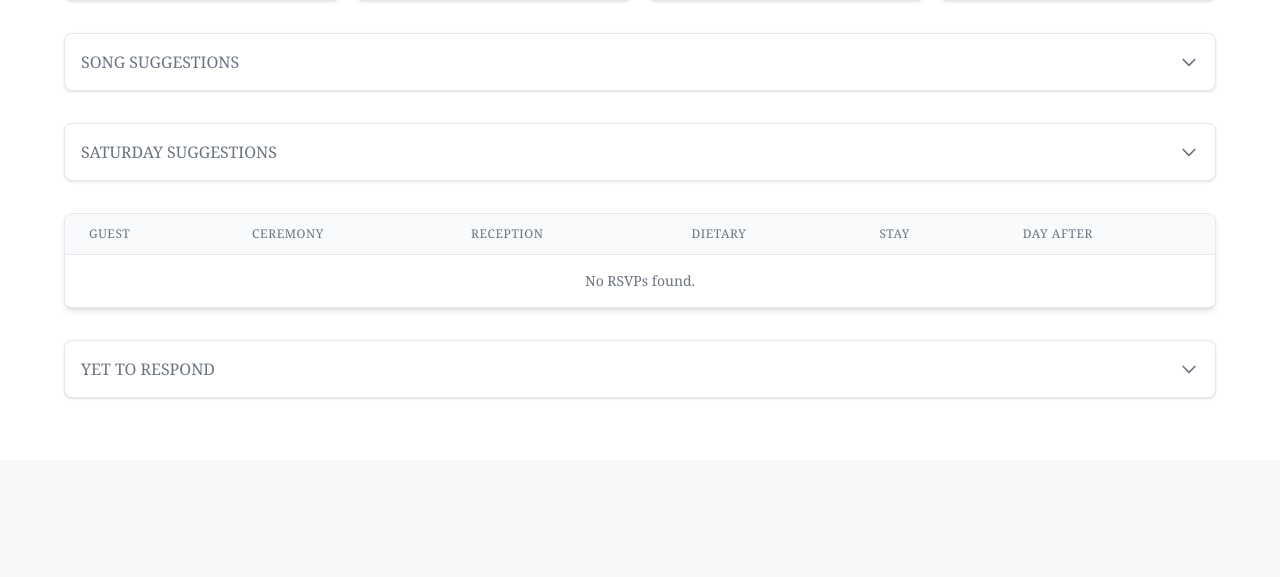
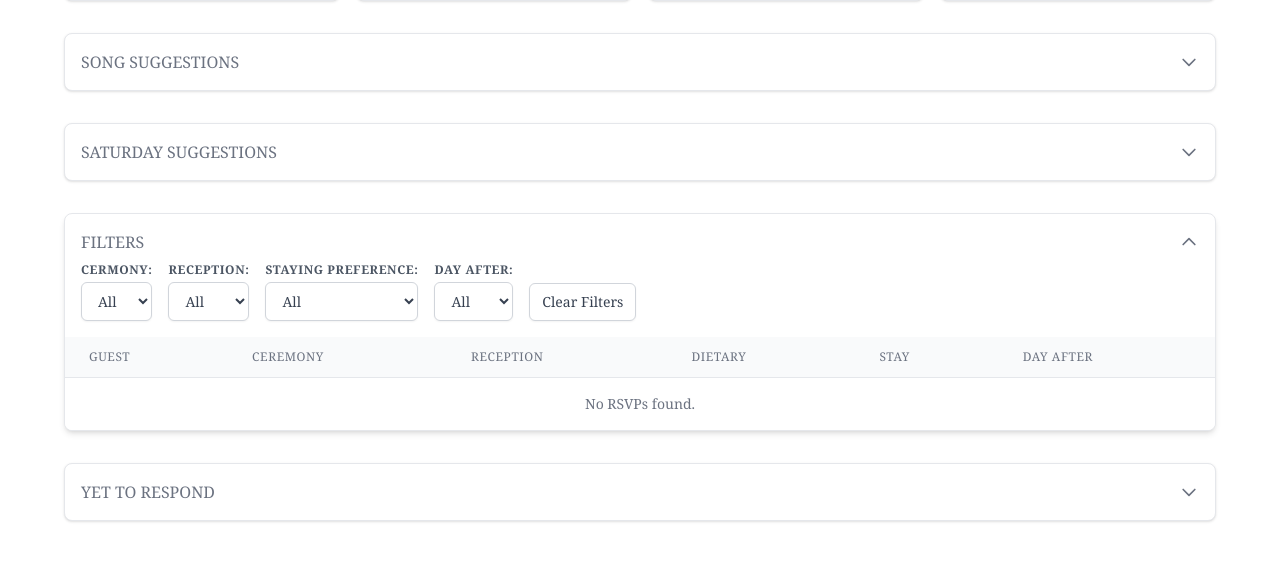
Before and after one commit to mbgeorge48/wedding-planner-be, a Django app: template project/interfaces/web/templates/rsvp_manage.html in a window 1280 px wide. Shown: the part 340-917 px from the top of the page. Before the commit the page ends 739 px from the top, so only its background shows below. Run offline with Django 5.2, Linux system fonts and the light colour scheme; the template is opened without the code that fills it, so the values that code supplies are empty; style sheets or scripts are compiled from the project's sources; some libraries are stand-ins or nearby versions.

Commit message:
Add a bunch of JS filtering

```diff
--- a/project/interfaces/web/templates/components/rsvp/rsvp_table.html
+++ b/project/interfaces/web/templates/components/rsvp/rsvp_table.html
@@ -1,4 +1,68 @@
-<div class="overflow-x-auto">
+<div class="overflow-x-auto"
+     x-data="{ filterCermony: 'all', filterReception: 'all', filterStayingPreference: 'all', filterDayAfter: 'all', matchRow(ceremony, reception, staying_preference, day_after) { let keyCermony = this.filterCermony === 'all' || ceremony === this.filterCermony; let keyReception = this.filterReception === 'all' || reception === this.filterReception; let keyStayingPreference = this.filterStayingPreference === 'all' || staying_preference === this.filterStayingPreference; let keyDayAfter = this.filterDayAfter === 'all' || day_after === this.filterDayAfter;  return keyCermony && keyReception && keyStayingPreference && keyDayAfter; } }">
+    <div class="px-4 pt-4 mb-4" x-data="{ open: true }">
+        <button @click="open = !open"
+                class="flex items-center justify-between w-full focus:outline-none">
+            <h3 class="font-medium text-gray-500 uppercase">Filters</h3>
+            <span class="text-gray-500 transition-transform duration-200"
+                  :class="{ 'rotate-180': open }">
+                <svg class="w-5 h-5" fill="none" stroke="currentColor" viewBox="0 0 24 24">
+                    <path stroke-linecap="round" stroke-linejoin="round" stroke-width="2" d="M19 9l-7 7-7-7"></path>
+                </svg>
+            </span>
+        </button>
+        <div x-show="open"
+             x-transition
+             class="flex flex-row flex-wrap items-end content-end justify-start gap-4 mt-2">
+            <div class="w-full sm:w-auto">
+                <label class="block mb-1 text-xs font-semibold tracking-wider text-gray-600 uppercase">Cermony:</label>
+                <select x-model="filterCermony"
+                        class="block w-full px-3 py-2 text-sm text-gray-700 transition duration-150 ease-in-out bg-white border border-gray-300 rounded-md shadow-sm focus:outline-none focus:ring-2 focus:ring-indigo-500 focus:border-indigo-500">
+                    >
+                    <option value="all">All</option>
+                    <option value="yes">Yes</option>
+                    <option value="no">No</option>
+                </select>
+            </div>
+            <div class="w-full sm:w-auto">
+                <label class="block mb-1 text-xs font-semibold tracking-wider text-gray-600 uppercase">Reception:</label>
+                <select x-model="filterReception"
+                        class="block w-full px-3 py-2 text-sm text-gray-700 transition duration-150 ease-in-out bg-white border border-gray-300 rounded-md shadow-sm focus:outline-none focus:ring-2 focus:ring-indigo-500 focus:border-indigo-500">
+                    >
+                    <option value="all">All</option>
+                    <option value="yes">Yes</option>
+                    <option value="no">No</option>
+                </select>
+            </div>
+            <div class="w-full sm:w-auto">
+                <label class="block mb-1 text-xs font-semibold tracking-wider text-gray-600 uppercase">Staying Preference:</label>
+                <select x-model="filterStayingPreference"
+                        class="block w-full px-3 py-2 text-sm text-gray-700 transition duration-150 ease-in-out bg-white border border-gray-300 rounded-md shadow-sm focus:outline-none focus:ring-2 focus:ring-indigo-500 focus:border-indigo-500">
+                    >
+                    <option value="all">All</option>
+                    <option value="yurt">Yurt</option>
+                    <option value="camp">Camp</option>
+                    <option value="hotel">Hotel</option>
+                    <option value="unknown">Unknown</option>
+                </select>
+            </div>
+            <div class="w-full sm:w-auto">
+                <label class="block mb-1 text-xs font-semibold tracking-wider text-gray-600 uppercase">Day After:</label>
+                <select x-model="filterDayAfter"
+                        class="block w-full px-3 py-2 text-sm text-gray-700 transition duration-150 ease-in-out bg-white border border-gray-300 rounded-md shadow-sm focus:outline-none focus:ring-2 focus:ring-indigo-500 focus:border-indigo-500">
+                    >
+                    <option value="all">All</option>
+                    <option value="yes">Yes</option>
+                    <option value="no">No</option>
+                </select>
+            </div>
+            <button type="button"
+                    @click="filterCermony = 'all'; filterReception = 'all'; filterStayingPreference = 'all'; filterDayAfter = 'all';"
+                    class="inline-flex items-center px-3 py-2 text-sm font-medium text-gray-700 bg-white border border-gray-300 rounded-md shadow-sm hover:bg-gray-50 focus:outline-none focus:ring-2 focus:ring-offset-2 focus:ring-indigo-500">
+                Clear Filters
+            </button>
+        </div>
+    </div>
     <table class="min-w-full divide-y divide-gray-200">
         <thead class="bg-gray-50">
             <tr>
@@ -36,7 +100,8 @@
                         </td>
                     </tr>
                 {% endifchanged %}
-                <tr class="hover:bg-gray-50">
+                <tr x-show="matchRow('{{ rsvp.can_come_to_ceremony|yesno:'yes,no,unknown' }}', '{{ rsvp.can_come_to_reception|yesno:'yes,no,unknown' }}', '{{ rsvp.staying_preference|lower }}', '{{ rsvp.staying_night_after_reception|yesno:'yes,no' }}')"
+                    class="hover:bg-gray-50">
                     <td class="px-6 py-4 whitespace-nowrap border-l-4 {% if rsvp.can_come_to_reception %}border-green-500{% elif rsvp.can_come_to_reception == False %}border-red-500{% else %}border-gray-300{% endif %}">
                         <div class="text-sm font-medium text-gray-900">{{ rsvp.guest.firstname }} {{ rsvp.guest.lastname }}</div>
                         {% if rsvp.guest.email %}<div class="text-sm text-gray-500">{{ rsvp.guest.email|default:"" }}</div>{% endif %}
```
